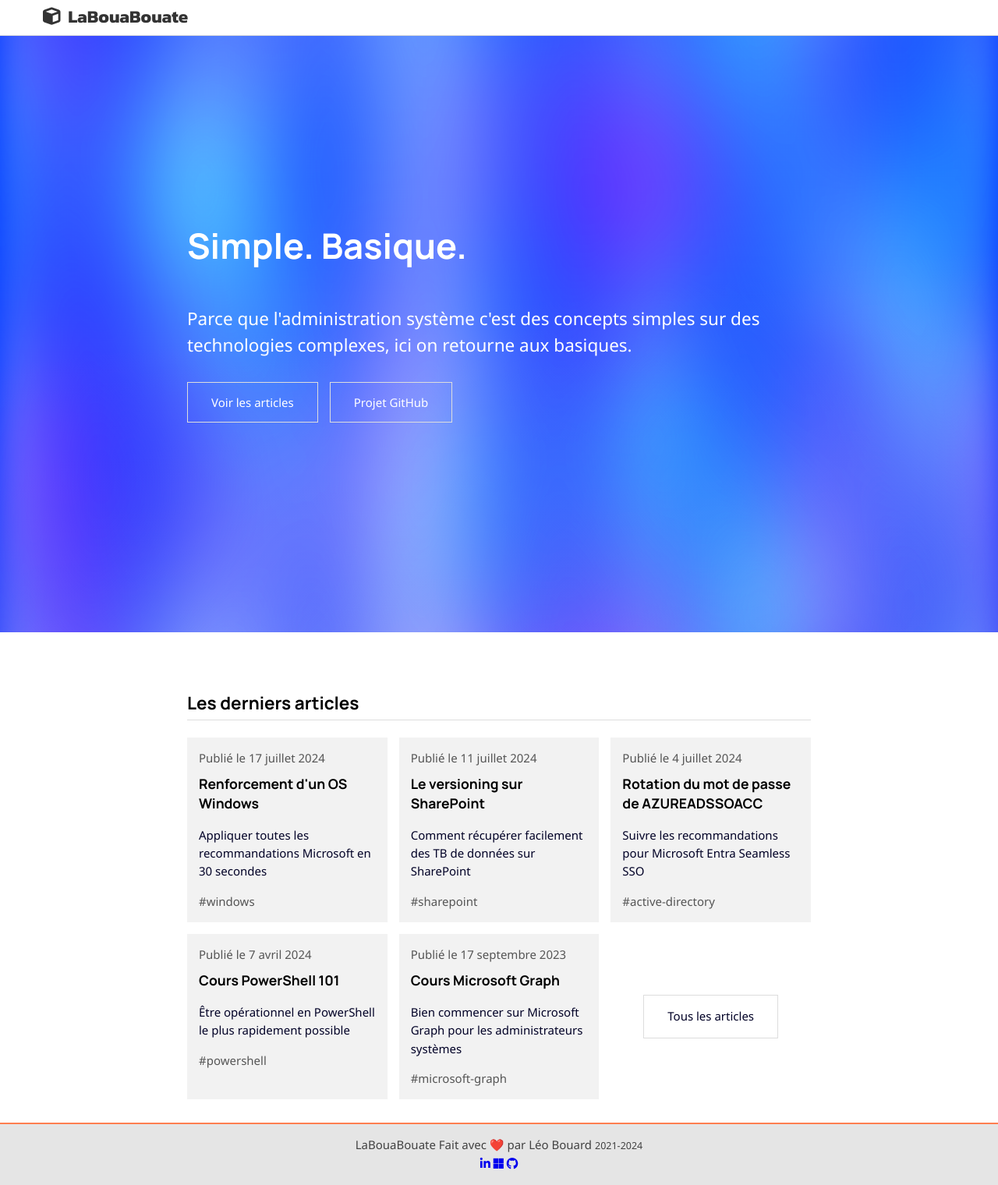
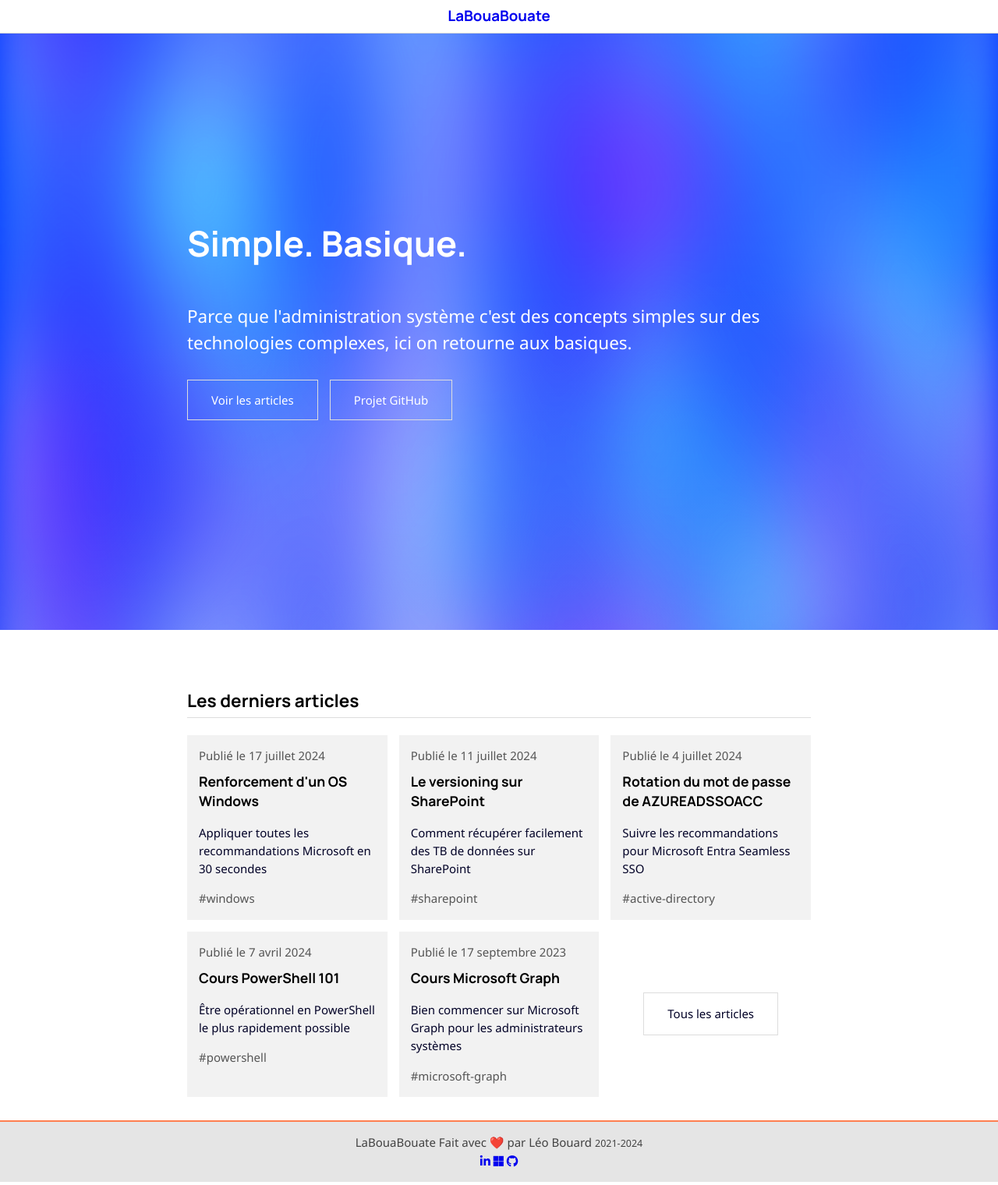
Before and after one commit to leobouard/leobouard.github.io, a Jekyll site: the page built from _pages/index.html, in a window 1280 px wide. Shown: the whole page at 78% size. Built offline with Jekyll 4.4.1, drawn with Linux system fonts in a browser that asks for light colours; nearby versions of some CDN libraries; some web fonts are replaced.

Commit message:
Simplification du titre

```diff
--- a/_includes/header.html
+++ b/_includes/header.html
@@ -1,8 +1,3 @@
 <header id="top">
-  <nav>
-    <a class="home" href="{{ "/" | absolute_url }}">
-      <i class="fa-solid fa-cube"></i>
-      <span>LaBouaBouate</span>
-    </a>
-  </nav>
+    <a class="home" href="{{ "/" | absolute_url }}">LaBouaBouate</a>
 </header>
--- /dev/null
+++ b/_sass/header.scss
@@ -0,0 +1,18 @@
+header {
+    display: flex;
+    width: 100%;
+    justify-content: center;
+    border-bottom: var(--border);
+}
+
+header a {
+    font-family: 'Manrope', sans-serif;
+    padding: 0.5em;
+    font-size: 1.25em;
+    text-decoration: none;
+}
+
+header a:hover {
+    background-color: #EEE;
+    box-shadow: inset 0 -2px 0 0 var(--accent);
+}
--- a/assets/css/main.scss
+++ b/assets/css/main.scss
@@ -5,6 +5,7 @@
 @import 'code-and-blockquote';
 @import 'containers';
 @import 'footer';
+@import 'header';
 @import 'highlight';
 @import 'hover';
 @import 'post-preview';
--- a/assets/css/style.scss
+++ b/assets/css/style.scss
@@ -42,54 +42,6 @@
     margin: 0;
     width: auto;
     background: var(--textbg);
-}
-
-header {
-    display: flex;
-    width: 100%;
-    justify-content: center;
-    border-bottom: var(--border);
-
-    nav {
-        width: 100%;
-        max-width: 1200px;
-        display: flex;
-        align-items: center;
-        justify-content: space-between;
-    }
-
-    nav a {
-        color: var(--title);
-        font-weight: 500;
-        padding: 10px 15px;
-        transition: all 100ms ease-in-out;
-        text-decoration: none;
-        border-radius: var(--borderradius);
-        border-bottom: 2px solid transparent;
-    }
-
-    nav a:hover, nav a:active {
-        color: var(--accent);
-        border-bottom: 2px solid var(--accent);
-    }
-
-    nav a:hover {
-        background: var(--accentbg);
-    }
-
-    nav a.home {
-        font-family: 'Kanit', sans-serif;
-        font-weight: 700;
-        font-size: 1.5em;
-    }
-
-    nav a.home:hover {
-        background: none;
-    }
-
-    nav a.home span {
-        margin-left: 5px;
-    }
 }
 
 main {
```
